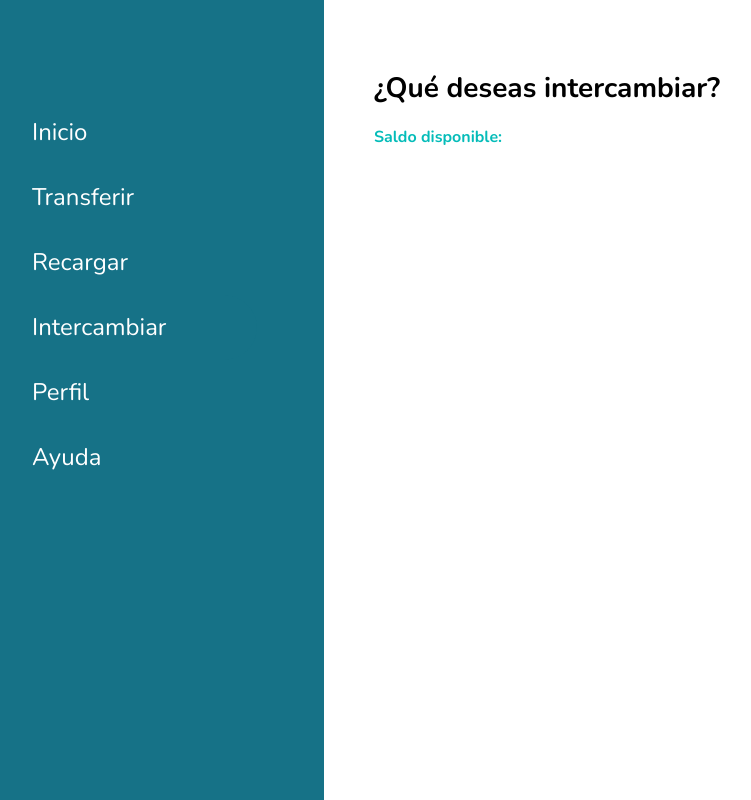
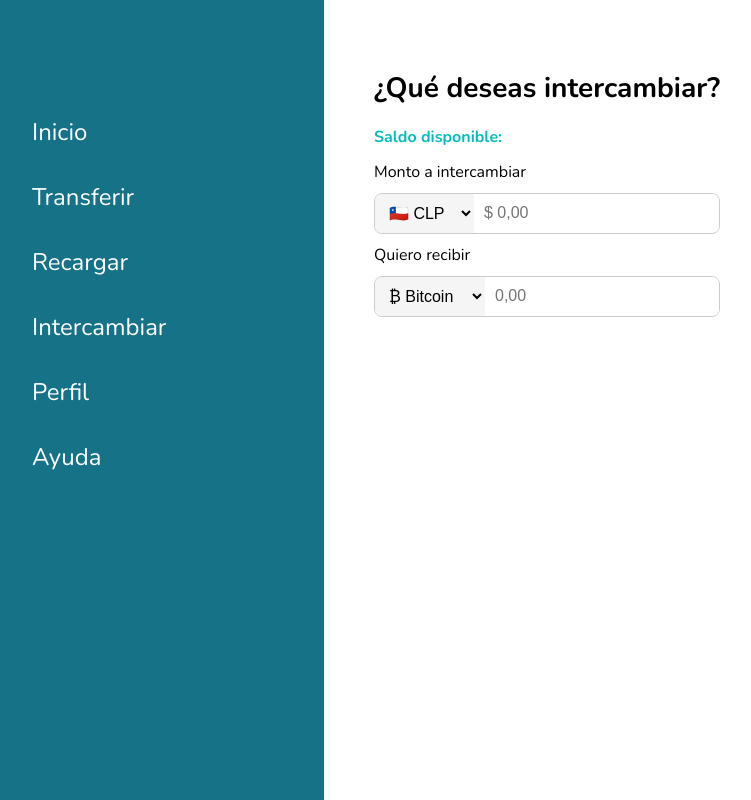
Before and after one commit to joedurand-hub/Vita-Wallet-Challenge, a React (Vite) app: page /intercambiar in a window 1280 px wide. Shown: the top 800 px of the page, without its empty margins (48-799 px from the left). Built offline with nearby package versions, Linux system fonts and the light colour scheme.

Commit message:
mini fixs

```diff
--- /dev/null
+++ b/src/components/ExchangeForm/ExchangeForm.jsx
@@ -0,0 +1,42 @@
+import { useState } from "react";
+import styles from "./exchange-form.module.css";
+
+const ExchangeForm = () => {
+    const [amount, setAmount] = useState("");
+    const [receiveAmount, setReceiveAmount] = useState("");
+
+    return (
+        <div className={styles.exchangeContainer}>
+            <label>Monto a intercambiar</label>
+            <div className={styles.inputGroup}>
+                <select className={styles.currencySelect}>
+                    <option value="clp">🇨🇱 CLP</option>
+                    <option value="usd">🇺🇸 USD</option>
+                </select>
+                <input
+                    type="text"
+                    placeholder="$ 0,00"
+                    value={amount}
+                    onChange={(e) => setAmount(e.target.value)}
+                />
+            </div>
+
+            <label>Quiero recibir</label>
+            <div className={styles.inputGroup}>
+                <select className={styles.currencySelect}>
+                    <option value="btc">₿ Bitcoin</option>
+                    <option value="usdc">💲 USDC</option>
+                    <option value="usdt">💲 USDT</option>
+                </select>
+                <input
+                    type="text"
+                    placeholder="0,00"
+                    value={receiveAmount}
+                    onChange={(e) => setReceiveAmount(e.target.value)}
+                />
+            </div>
+        </div>
+    );
+};
+
+export default ExchangeForm;
--- /dev/null
+++ b/src/components/ExchangeForm/exchange-form.module.css
@@ -0,0 +1,37 @@
+.exchangeContainer {
+    display: flex;
+    flex-direction: column;
+    gap: 10px;
+    max-width: 350px;
+  }
+
+  .inputGroup {
+    display: flex;
+    align-items: center;
+    border: 1px solid #ccc;
+    border-radius: 8px;
+    overflow: hidden;
+  }
+
+  .currencySelect {
+    border: none;
+    background: #f5f5f5;
+    padding: 10px;
+    font-size: 16px;
+    cursor: pointer;
+  }
+
+  .currencySelect:focus {
+    outline: none;
+  }
+
+  input {
+    border: none;
+    padding: 10px;
+    font-size: 16px;
+    flex: 1;
+  }
+
+  input:focus {
+    outline: none;
+  }
--- a/src/components/Sidebar/Sidebar.jsx
+++ b/src/components/Sidebar/Sidebar.jsx
@@ -1,8 +1,14 @@
+import Cookies from "js-cookie";
 import SidebarButton from "../SidebarButton/SidebarButton";
 import styles from "./sidebar.module.css";
+const Sidebar = () => {
+    const logOut = () => {
+        Cookies.remove('access-token')
+        Cookies.remove('client')
+        Cookies.remove('expiry')
+        Cookies.remove('uid')
 
-const Sidebar = () => {
-
+    }
     return (
         <aside className={styles.sidebar}>
             <div className={styles.content_buttons}>
@@ -13,7 +19,7 @@ const Sidebar = () => {
                 <SidebarButton label="Perfil" to="/perfil" />
                 <SidebarButton label="Ayuda" to="/ayuda" />
             </div>
-            <SidebarButton label="Cerrar sesión" to="/" />
+            <SidebarButton label="Cerrar sesión" to="/" onClick={() => logOut()} />
         </aside>
     );
 };
--- a/src/components/SidebarButton/SidebarButton.jsx
+++ b/src/components/SidebarButton/SidebarButton.jsx
@@ -2,10 +2,11 @@
 import styles from "./sidebar-button.module.css";
 import { NavLink } from "react-router-dom";
 
-const SidebarButton = ({ to, label }) => {
+const SidebarButton = ({ to, label, onClick }) => {
     return (
         <NavLink
             to={to}
+            onClick={onClick}
             className={({ isActive }) =>
                 isActive ? `${styles.button} ${styles.active}` : styles.button
             }
--- a/src/components/TextField/TextField.jsx
+++ b/src/components/TextField/TextField.jsx
@@ -14,7 +14,7 @@ const Index = ({ htmlFor, label, placeholder, type, onChange, value, name, icon,
           value={value}
           placeholder={placeholder}
           name={name}
-          style={{ width: "100%", border: "1px solid", borderRadius: 6, borderWidth: 2, borderColor: colors.secondaryGrey, height: 54, paddingRight: "30px" }} // Espacio para el icono
+          style={{ width: "100%", border: "1px solid", borderRadius: 6, borderWidth: 2, borderColor: colors.secondaryGrey, height: 34, paddingRight: "30px" }} // Espacio para el icono
         />
         {icon && (
           <img
--- a/src/pages/Exchange.jsx
+++ b/src/pages/Exchange.jsx
@@ -1,6 +1,7 @@
 import { useContext } from "react"
 import { UserContext } from "../context/UserContext"
 import styles from "./styles/pages.module.css"
+import ExchangeForm from "../components/ExchangeForm/ExchangeForm"
 
 const Exchange = () => {
     const { userData, userPrices } = useContext(UserContext)
@@ -10,6 +11,7 @@ const Exchange = () => {
         <div style={{ padding: 50 }}>
             <h1 style={{ fontSize: 28 }}>¿Qué deseas intercambiar?</h1>
             <h2 className={styles.available_balance}>Saldo disponible: </h2>
+            <ExchangeForm />
         </div>
     )
 }
--- a/src/routes/Index.jsx
+++ b/src/routes/Index.jsx
@@ -9,10 +9,10 @@ import Recharge from "../pages/Recharge";
 import Help from "../pages/Help";
 
 const Index = () => {
+
     return (
         <Routes>
             <Route index element={<Login />} path="/" />
-
             <Route element={<Layout />}>
                 <Route element={<Home />} path="/inicio" />
                 <Route element={<Transfer />} path="/transferir" />
```
